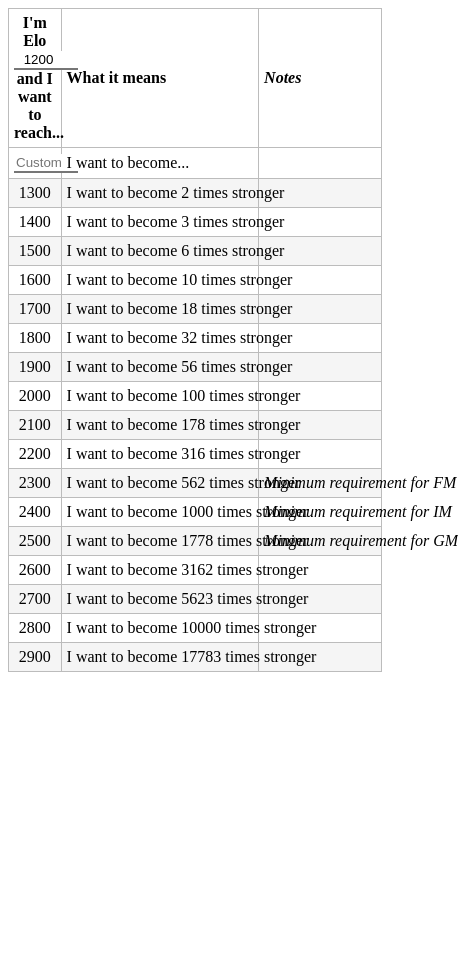
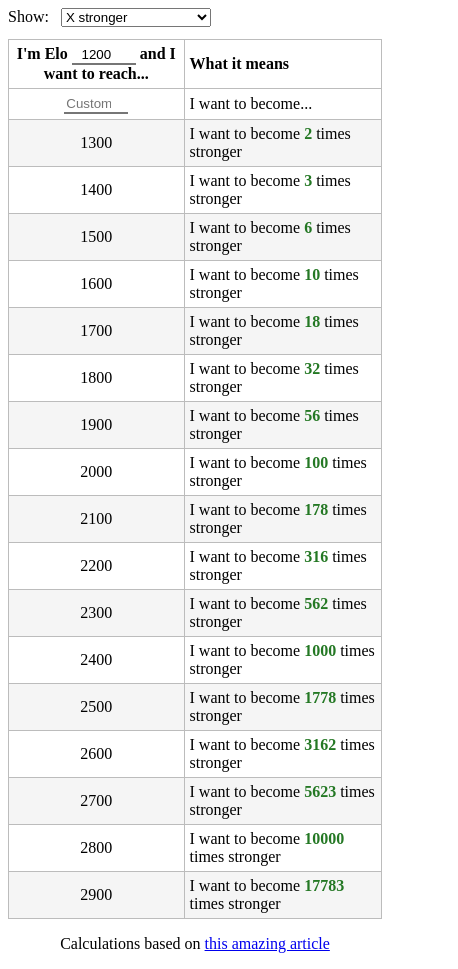
Before and after one commit to xaleel/elo-table, a plain HTML site: page index.html in a window 390 px wide. Shown: the whole page, 458 px wide, since content can reach past the window. Before the commit the page ends 844 px from the top, so only its background shows below. Drawn offline with Linux system fonts and the light colour scheme.

Commit message:
added more calculations, fixed responsive

```diff
--- a/index.html
+++ b/index.html
@@ -6,6 +6,43 @@
 		<title>Document</title>
 	</head>
 	<script>
+		const Ex = (EA, EB) => {
+			return 1 / (1 + Math.pow(10, (EB - EA) / 400));
+		};
+		const p1 = (EA, EB) => {
+			const delta = EA - EB;
+			const avg = (EA + EB) / 2;
+			return (
+				1 /
+				(1 +
+					Math.pow(Math.E, 0.0198 - 0.00687 * delta + 0.000421 * avg))
+			);
+		};
+		const p2 = (EA, EB) => {
+			return Math.max(
+				0,
+				2 * ((Ex(EA, EB) - p1(EA, EB)) / (1 - p1(EA, EB)))
+			);
+		};
+
+		const getText = (eloA, eloB) => {
+			const x = Math.round(Ex(eloB, eloA) / Ex(eloA, eloB));
+			const w = Math.round(p1(eloA, eloB) * 100);
+			const d = Math.round(p2(eloA, eloB) * 100);
+			return `
+				<span class="str">I want to become <span class="gr">${x}</span> times stronger</span>
+				<span class="win">Chances of W/D/L is <span class="gr">${
+					w || "<1"
+				}%</span> / <span class="or">${
+				d || "<1"
+			}%</span> / <span class="rd">${(!(w + d) && "~") || ""}${
+				100 - w - d
+			}%</span></span>
+				<span class="scr">In a 100-game match, I expect to have <span class="gr">${
+					w + d * 0.5
+				}</span> points</span>
+			`;
+		};
 		const inputOnChange = () => {
 			const input = document.getElementById("mainInput");
 			const elo = parseInt(input.value);
@@ -18,10 +55,7 @@
 				td.innerText = i;
 				row.appendChild(td);
 				const td2 = document.createElement("td");
-				const oddsA = 1 / (1 + Math.pow(10, (i - elo) / 400));
-				const oddsB = 1 / (1 + Math.pow(10, (elo - i) / 400));
-				const x = Math.round(oddsB / oddsA);
-				td2.innerText = `I want to become ${x} times stronger`;
+				td2.innerHTML = getText(elo, i);
 				row.appendChild(td2);
 				const td3 = document.createElement("td");
 				td3.innerText =
@@ -57,21 +91,11 @@
 			const eloInput = document.getElementById("mainInput");
 			const elo = parseInt(eloInput.value);
 			const td = cInput.parentElement.parentElement.children[1];
-			if (i === elo) {
-				td.innerText = `You're there`;
-				return;
-			}
-			if (i > elo) {
-				const oddsA = 1 / (1 + Math.pow(10, (i - elo) / 400));
-				const oddsB = 1 / (1 + Math.pow(10, (elo - i) / 400));
-				const x = Math.round(oddsB / oddsA);
-				td.innerText = `I want to become ${x} times stronger`;
-			} else {
-				const oddsA = 1 / (1 + Math.pow(10, (elo - i) / 400));
-				const oddsB = 1 / (1 + Math.pow(10, (i - elo) / 400));
-				const x = Math.round(oddsB / oddsA);
-				td.innerText = `I want to become ${x} times weaker?`;
-			}
+			td.innerHTML = getText(elo, i);
+		};
+		const selectOnChange = (el) => {
+			const table = document.querySelector("table");
+			table.dataset.showing = el.value;
 		};
 		window.addEventListener("DOMContentLoaded", inputOnChange);
 	</script>
@@ -103,9 +127,6 @@
 		tbody tr:nth-child(even) {
 			background-color: rgb(245, 245, 245);
 		}
-		tbody td {
-			white-space: nowrap;
-		}
 		input {
 			width: 60px;
 			border-top: none;
@@ -116,9 +137,51 @@
 		input:focus {
 			outline: none;
 		}
+		@media screen and (max-width: 600px) {
+			th:nth-child(3),
+			td:nth-child(3) {
+				display: none;
+			}
+		}
+		.str,
+		.win,
+		.scr {
+			display: none;
+		}
+		[data-showing="1"] .str {
+			display: inline;
+		}
+		[data-showing="2"] .win {
+			display: inline;
+		}
+		[data-showing="3"] .scr {
+			display: inline;
+		}
+		.gr,
+		.or,
+		.rd {
+			font-weight: bold;
+		}
+		.gr {
+			color: #247824;
+		}
+		.or {
+			color: #b45f06;
+		}
+		.rd {
+			color: #ab0000;
+		}
 	</style>
 	<body>
-		<table>
+		<div style="display: flex; gap: 12px; margin-bottom: 12px">
+			<span>Show:</span>
+			<select style="width: 150px" onchange="selectOnChange(this)">
+				<option value="1" selected>X stronger</option>
+				<option value="2">Chance of W/D</option>
+				<option value="3">Score in 100 games</option>
+			</select>
+		</div>
+		<table data-showing="1">
 			<thead>
 				<tr>
 					<th>
@@ -137,5 +200,11 @@
 			</thead>
 			<tbody></tbody>
 		</table>
+		<p style="width: 100%; text-align: center">
+			Calculations based on
+			<a href="https://www.gilgamath.com/elo-ties" target="_blank"
+				>this amazing article</a
+			>
+		</p>
 	</body>
 </html>
```
